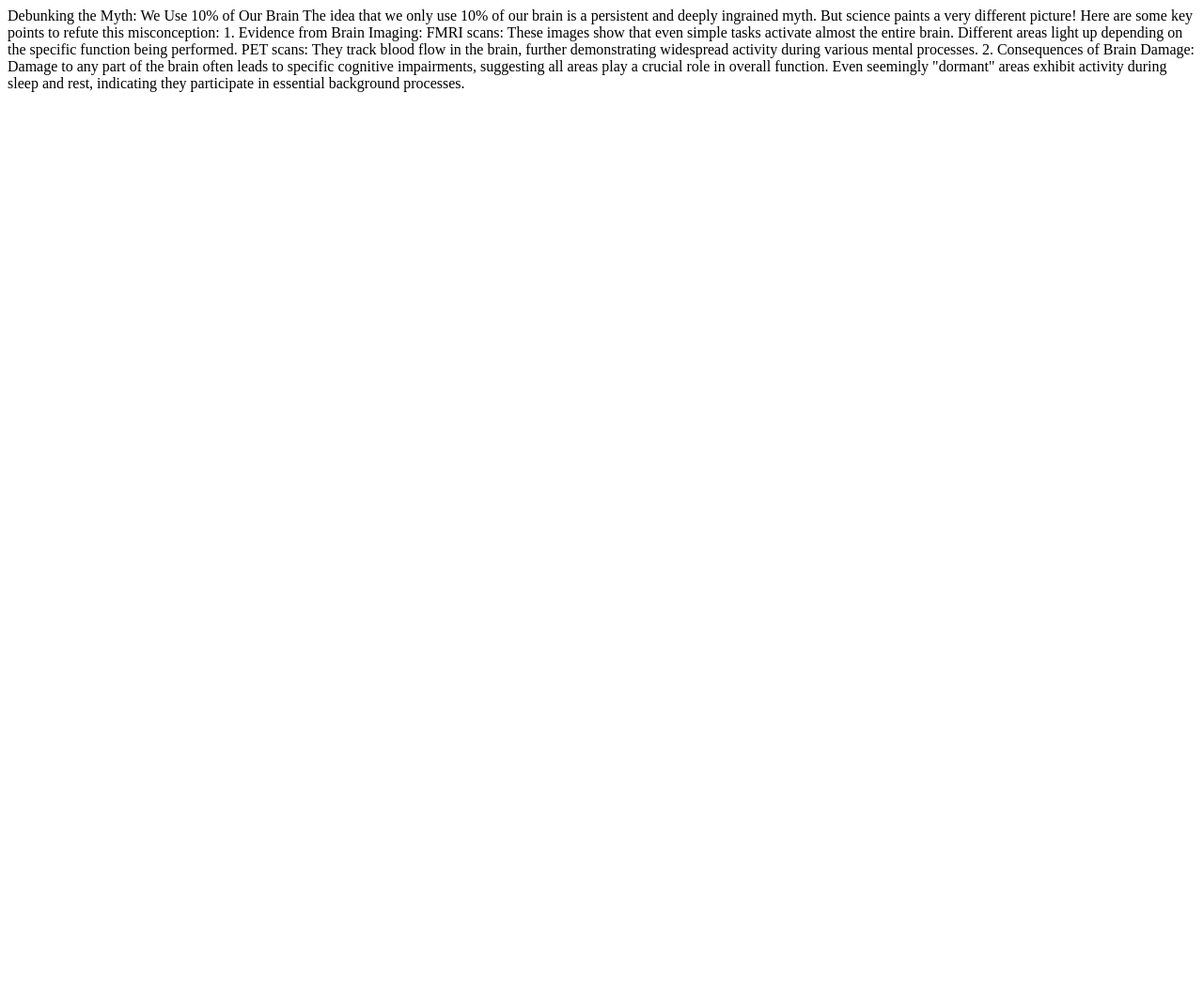
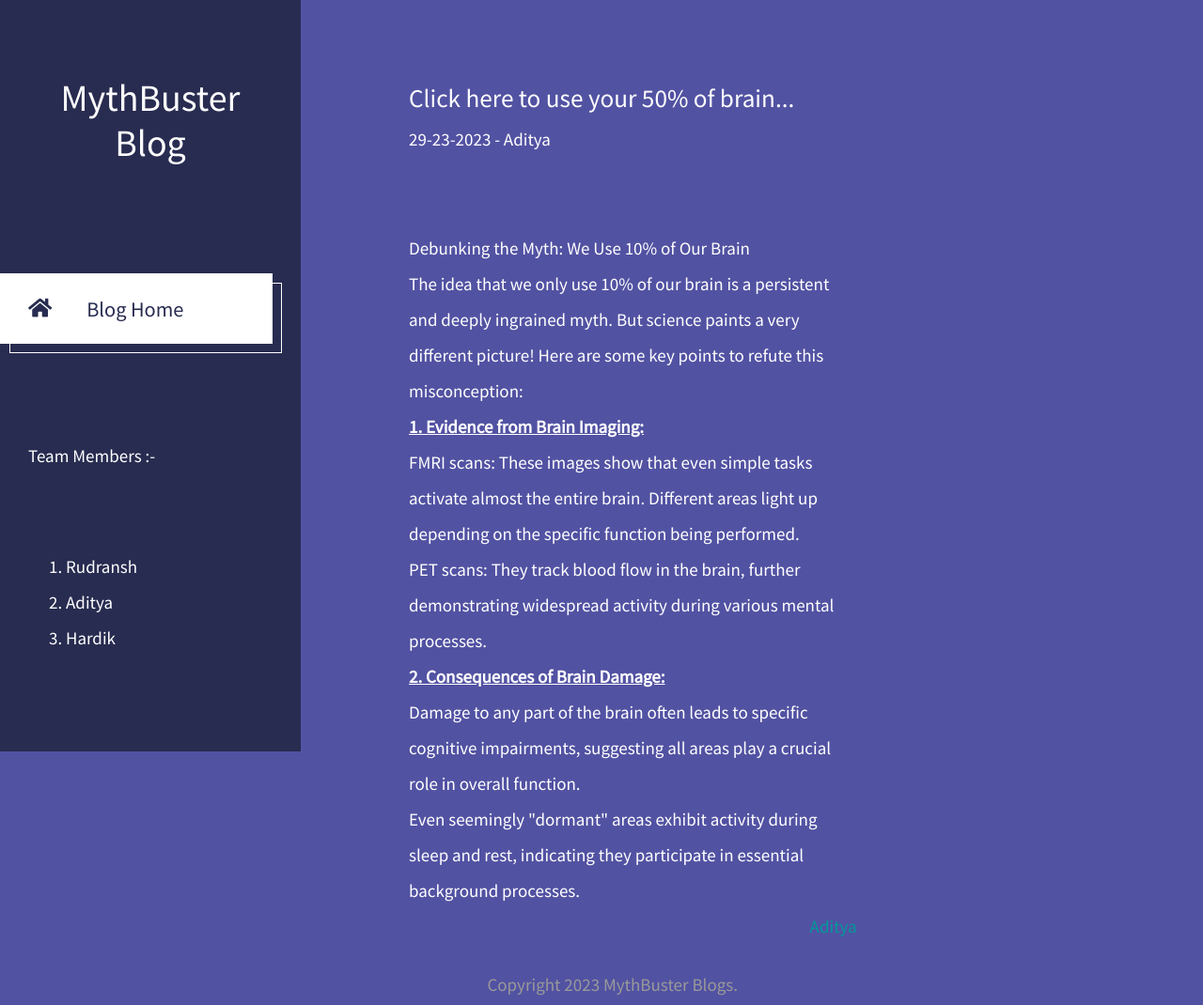
Before and after one commit to rudransh61/MythBuster, a plain HTML site: page posts/post3.html in a window 1280 px wide. Shown: the whole page at 94% size. Before the commit the page ends 800 px from the top, so only its background shows below. Drawn offline with nearby package versions, Linux system fonts and the light colour scheme.

Commit message:
Update post3.html

```diff
--- a/posts/post3.html
+++ b/posts/post3.html
@@ -1,14 +1,106 @@
+<!DOCTYPE html>
+<html lang="en">
+
+<head>
+    <meta charset="UTF-8">
+    <meta name="viewport" content="width=device-width, initial-scale=1.0">
+    <title>MythBusters Blog</title>
+    <link rel="stylesheet" href="../fontawesome/css/all.min.css"> <!-- https://fontawesome.com/ -->
+    <link href="https://fonts.googleapis.com/css2?family=Source+Sans+Pro&display=swap" rel="stylesheet">
+    <!-- https://fonts.google.com/ -->
+    <link href="../css/bootstrap.min.css" rel="stylesheet">
+    <link href="../css/templatemo-xtra-blog.css" rel="stylesheet">
+
+    <script src="http://ajax.googleapis.com/ajax/libs/jquery/1.3.2/jquery.min.js"></script>
+    <script src="jquery.jslatex.js"></script>
+
+    <script src="https://polyfill.io/v3/polyfill.min.js?features=es6"></script>
+    <script id="MathJax-script" async src="https://cdn.jsdelivr.net/npm/mathjax@3/es5/tex-mml-chtml.js"></script>
+
+    <!--
+
+
+TemplateMo 553 Xtra Blog
+
+https://templatemo.com/tm-553-xtra-blog
+
+-->
+</head>
+
+<body>
+    <header class="tm-header" id="tm-header" style="background-color:  rgb(40, 44, 80);">
+        <div class="tm-header-wrapper">
+            <button class="navbar-toggler" type="button" aria-label="Toggle navigation">
+                <i class="fas fa-bars"></i>
+            </button>
+            <div class="tm-site-header">
+                <!-- <div class="mb-3 mx-auto tm-site-logo"><i class="fas fa-times fa-2x"></i></div>             -->
+                <h1 class="text-center">MythBuster Blog</h1>
+            </div>
+            <nav class="tm-nav" id="tm-nav">
+                <ul>
+                    <li class="tm-nav-item active"><a href="index.html" class="tm-nav-link"
+                            style="color: rgb(40, 44, 80);">
+                            <i class="fas fa-home"></i>
+                            Blog Home
+                        </a></li>
+                </ul>
+            </nav>
+            <p class="tm-mb-80 pr-5 text-white">
+                Team Members :-
+                <br>
+            <ol>
+                <li>Rudransh</li>
+                <li>Aditya</li>
+                <li>Hardik</li>
+                <!-- <li>Anant</li> -->
+            </ol>
+            </p>
+        </div>
+    </header>
+    <div class="container-fluid" style="background-color:rgb(82, 82, 163); color:white;">
+        <main class="tm-main">
+            <div class="row tm-row">
+                <div class="col-lg-8 tm-post-col">
+                    <div class="tm-post-full">
+                        <div class="mb-4">
+                            <h2 class="pt-2 tm-color-primary tm-post-title" style="color:white">Click here to use your 50% of brain...</h2>
+                            <p class="tm-mb-40" style="color:white">29-23-2023 - Aditya </p>
+
+<br>
+
+                          Debunking the Myth: We Use 10% of Our Brain<br>
+The idea that we only use 10% of our brain is a persistent and deeply ingrained myth. But science paints a very different picture! Here are some key points to refute this misconception:
+<br>
+<b><u>1. Evidence from Brain Imaging:</u></b>
+<br>
+FMRI scans: These images show that even simple tasks activate almost the entire brain. Different areas light up depending on the specific function being performed.
+<br>PET scans: They track blood flow in the brain, further demonstrating widespread activity during various mental processes.
+
+                          <br><u><b>2. Consequences of Brain Damage:</b></u><br>
+
+Damage to any part of the brain often leads to specific cognitive impairments, suggesting all areas play a crucial role in overall function.<br>
+Even seemingly "dormant" areas exhibit activity during sleep and rest, indicating they participate in essential background processes.
 
 
 
-Debunking the Myth: We Use 10% of Our Brain
-The idea that we only use 10% of our brain is a persistent and deeply ingrained myth. But science paints a very different picture! Here are some key points to refute this misconception:
 
-1. Evidence from Brain Imaging:
+                            <span class="d-block text-right tm-color-primary">Aditya</span>
+                        </div>
 
-FMRI scans: These images show that even simple tasks activate almost the entire brain. Different areas light up depending on the specific function being performed.
-PET scans: They track blood flow in the brain, further demonstrating widespread activity during various mental processes.
-2. Consequences of Brain Damage:
+                        <!-- Comments -->
+                    </div>
+                </div>
+            </div>
+            <footer class="row tm-row">
+                <div class="col-md-6 col-12 tm-color-gray tm-copyright">
+                    Copyright 2023 MythBuster Blogs.
+                </div>
+            </footer>
+        </main>
+    </div>
+    <script src="js/jquery.min.js"></script>
+    <script src="js/templatemo-script.js"></script>
+</body>
 
-Damage to any part of the brain often leads to specific cognitive impairments, suggesting all areas play a crucial role in overall function.
-Even seemingly "dormant" areas exhibit activity during sleep and rest, indicating they participate in essential background processes.
+  </html>
```
